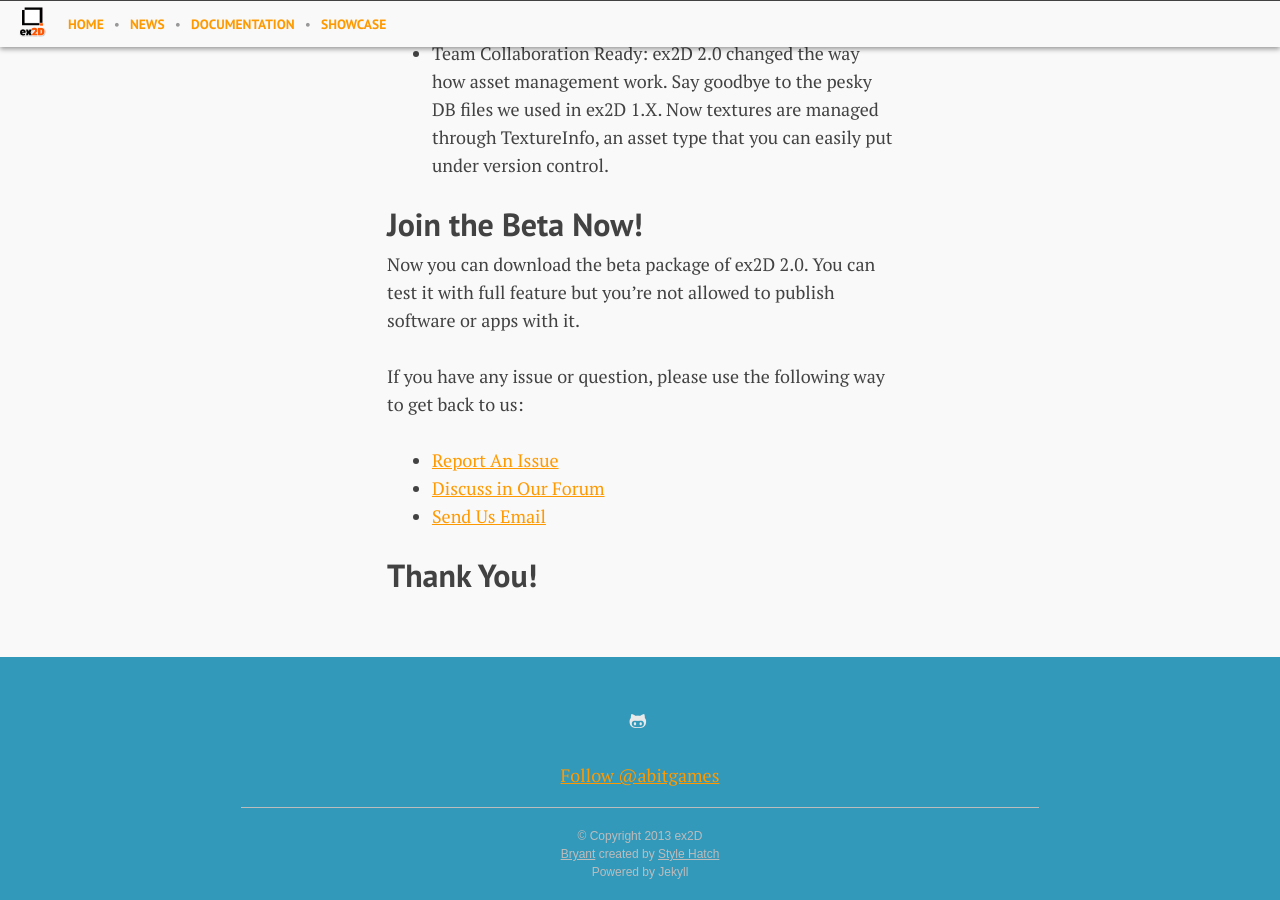
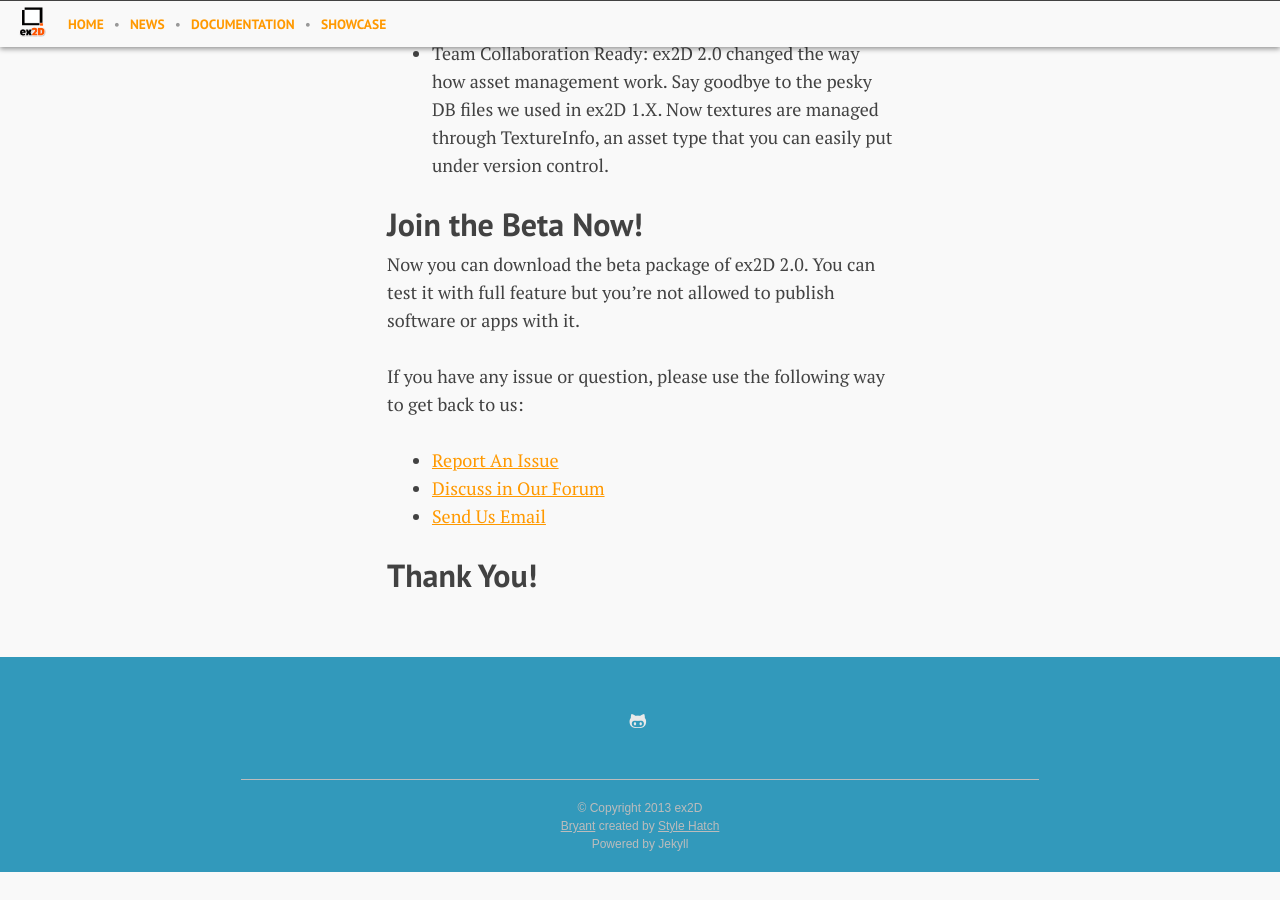
Before and after one commit to exdev/ex2d, a Jekyll site: the page built from index.md, in a window 1280 px wide and 900 px high, scrolled down 1379 px. Built offline with Jekyll 4.4.1, drawn with Linux system fonts in a browser that asks for light colours; nearby versions of some CDN libraries; Markdown is read by kramdown in place of the engine named in the settings; comment, search, counter and statistics services are not loaded; after the commit the page ends 2251 px from its top, so only the background shows below that.

Commit message:
remove twitter account to test request fail issue.

```diff
--- a/_config.yml
+++ b/_config.yml
@@ -12,7 +12,7 @@ name: ex2D
 baseurl: /ex2d_doc  # Leave this blank unless you are using a directory other than the root directory (Do not use a trailing slash '/')
 description: 'A Sprite Engine For Unity That Is Both Performing And Elegant.'
 email: studio@ex-dev.com
-twitter: abitgames
+twitter:
 icon_url: /images/logo.png
 disqus_shortname:
 
```
